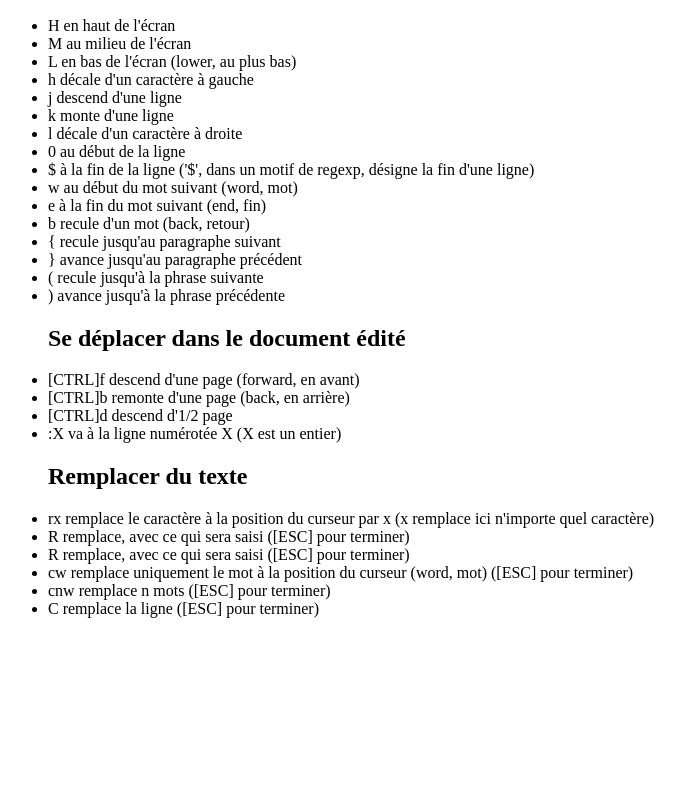
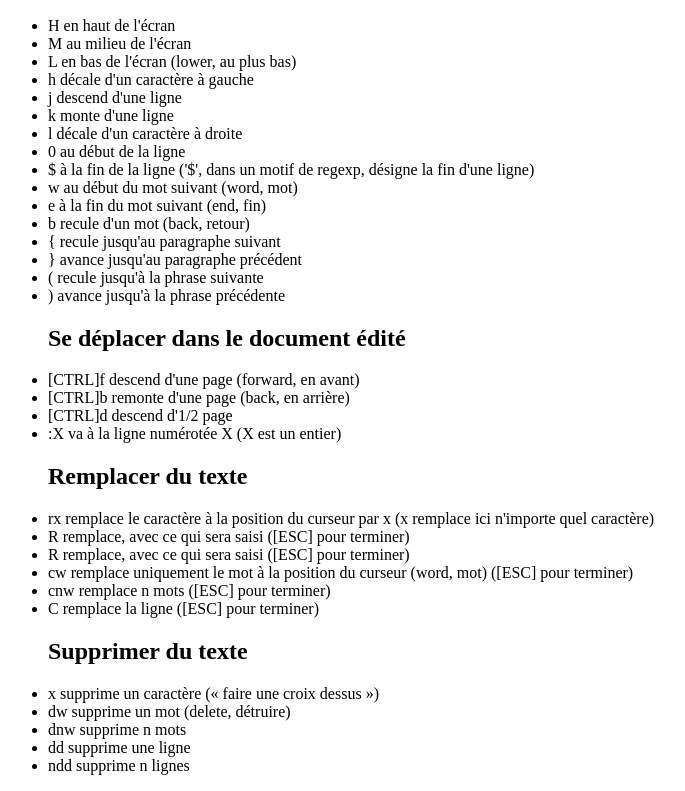
Before and after one commit to kikim5959/VIM, a plain HTML site: page akim.html in a window 1280 px wide. Shown: the part 365-1156 px from the top of the page, without its empty margins (0-685 px from the left). Before the commit the page ends 999 px from the top, so only its background shows below. Drawn offline with Linux system fonts and the light colour scheme.

Commit message:
5eme paragraphe

```diff
--- a/akim.html
+++ b/akim.html
@@ -139,6 +139,25 @@
                                                     <!-- 4eme paragraphe -->
 
 
+                                           <h2>Supprimer du texte</h2>
+
+
+                        <li>	x
+    supprime un caractère (« faire une croix dessus »)</li>
+                        <li>dw
+    supprime un mot (delete, détruire)</li>
+                        <li>dnw
+    supprime n mots</li>
+                        <li>dd
+    supprime une ligne</li>
+                        <li>ndd
+    supprime n lignes</li>
+
+
+
+
+
+
     </body>
 
 
```
